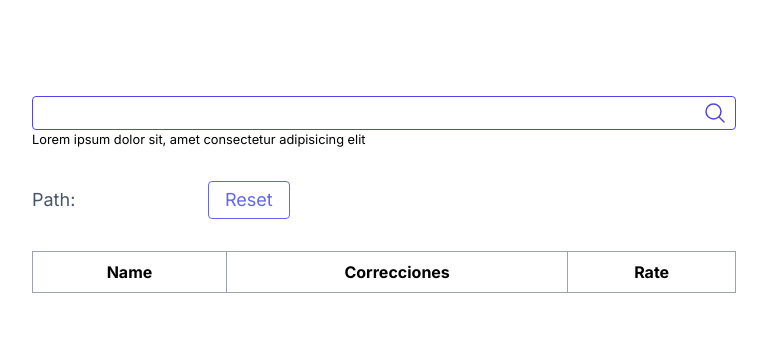
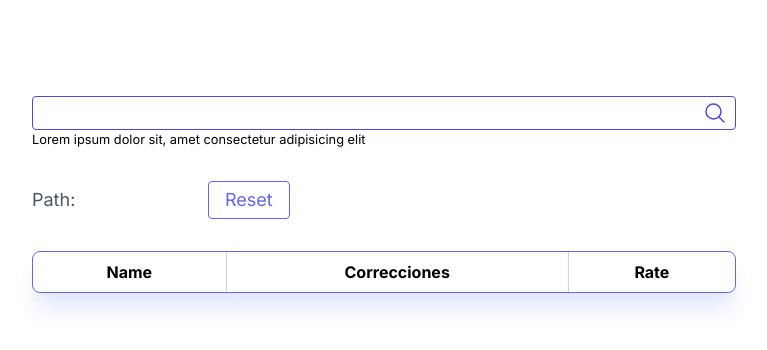
Before and after one commit to yocxy2/check-repo-ia, a Next.js app: page / in a window 1280 px wide. Shown: the top 350 px of the page, without its empty margins (256-1023 px from the left). Built offline with nearby package versions, Linux system fonts and the light colour scheme.

Commit message:
fix table

```diff
--- a/src/components/TableFiles.tsx
+++ b/src/components/TableFiles.tsx
@@ -1,11 +1,17 @@
 export default function TableFiles({ children }:{ children:JSX.Element[] }) {
 
-    return <table className="table-auto">
-        <tr>
-        <th className="border border-gray-400 px-4 py-2">Name</th>
-        <th className="border border-gray-400 px-4 py-2">Correcciones</th>
-        <th className="border border-gray-400 px-4 py-2">Rate</th>
-        </tr>
-        {children}
-    </table>
+    return <div className="border border-indigo-500 rounded-lg w-full p-0 shadow-xl shadow-indigo-100">
+        <table className="table-auto w-full">
+            <thead>
+                <tr className="divide-x divide-indigo-200">
+                    <th className="px-4 py-2">Name</th>
+                    <th className="px-4 py-2">Correcciones</th>
+                    <th className="px-4 py-2">Rate</th>
+                </tr>
+            </thead>
+            <tbody>
+                {children}
+            </tbody>
+        </table>
+    </div>
 }
```
